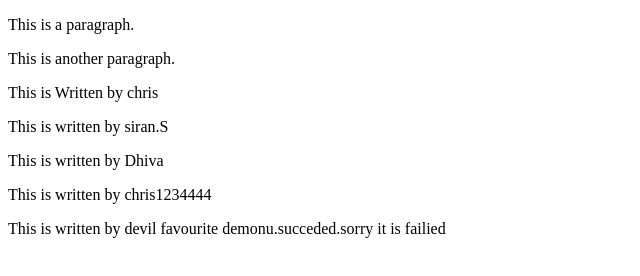
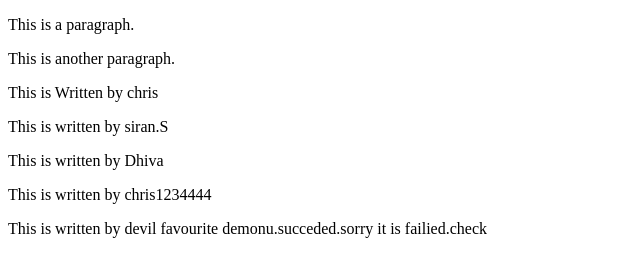
Before and after one commit to Chrisjerry9618/codedeploy, a plain HTML site: page index.html in a window 1280 px wide. Shown: the full height of the page, 0-640 px from the left. Drawn offline with Linux system fonts and the light colour scheme.

Commit message:
testchech

```diff
--- a/index.html
+++ b/index.html
@@ -8,7 +8,7 @@
 		<p>This is written by siran.S</p>
 		<p>This is written by Dhiva</p>
 		<p>This is written by chris1234444</p>
-		<p>This is written by devil favourite demonu.succeded.sorry it is failied</p>
+		<p>This is written by devil favourite demonu.succeded.sorry it is failied.check</p>
 
 	</body>
 </html>
```
Also changed, not shown: 1 other file.
